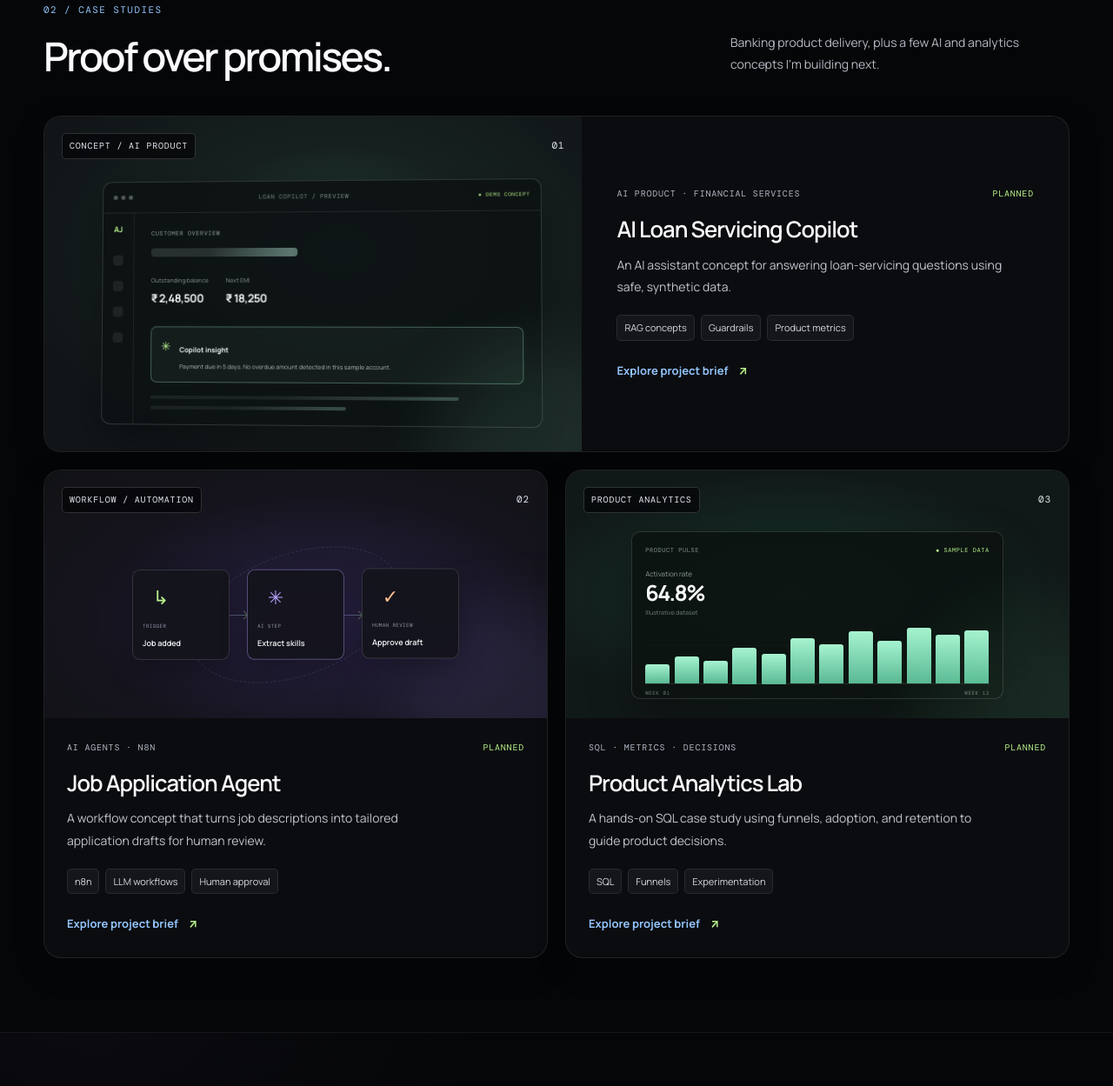
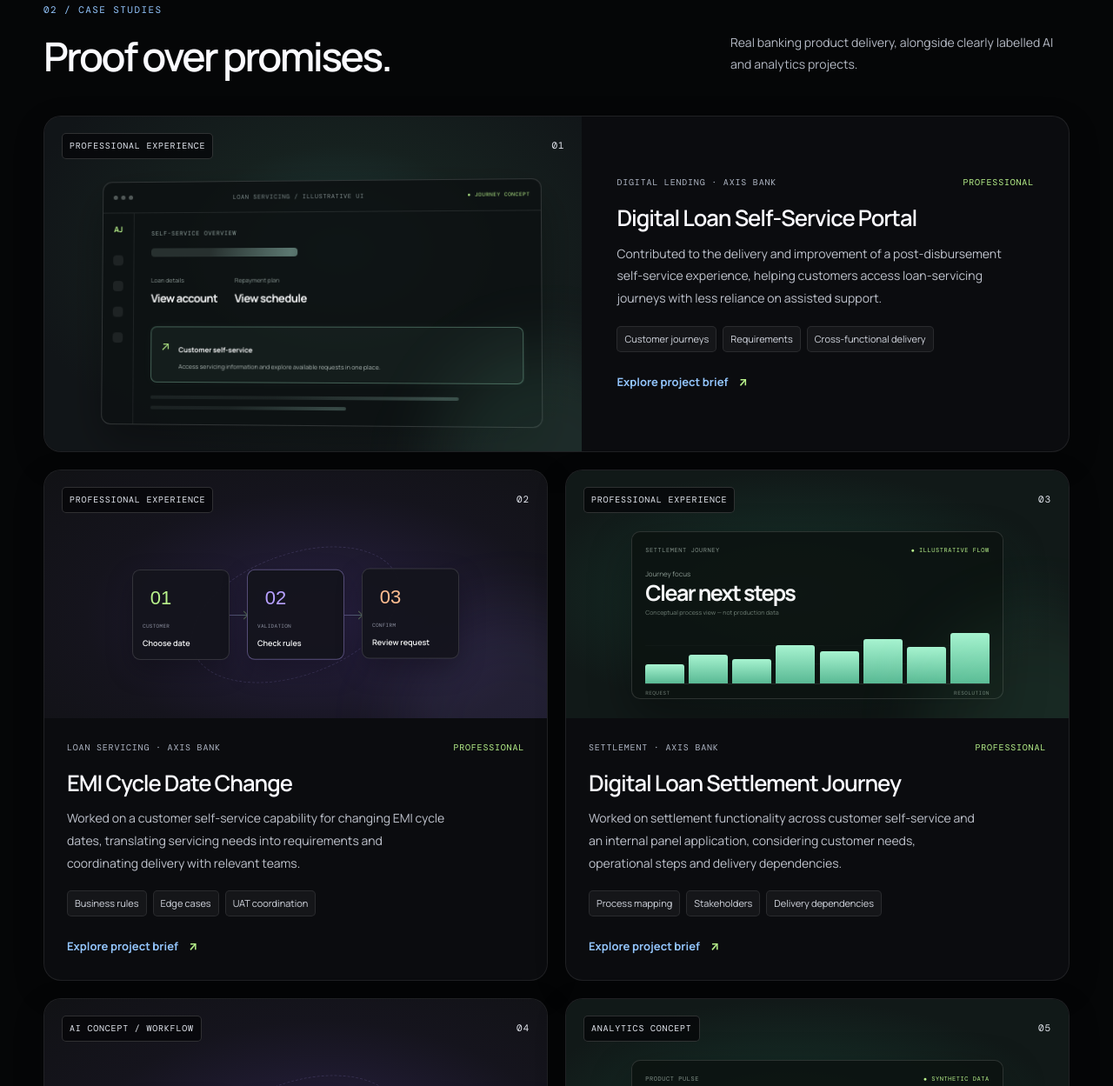
Before and after one commit to Akshay-Jathar/Akshay-Jathar.github.io, a plain HTML site: page index.html in a window 1280 px wide. Shown: the part 1977-3226 px from the top of the page at 87% size. Drawn offline with nearby package versions, Linux system fonts and the light colour scheme.

Commit message:
Add files via upload
Update portfolio website

```diff
--- a/index.html
+++ b/index.html
@@ -892,22 +892,29 @@ body{
     <section class="proof-strip" aria-label="Areas of focus"><div class="proof-inner"><span>PRODUCT STRATEGY</span><i>✳</i><span>FINTECH</span><i>✳</i><span>AI & AGENTS</span><i>✳</i><span>WORKFLOW AUTOMATION</span><i>✳</i><span>PRODUCT ANALYTICS</span></div></section>
 
 <section class="section-shell work-section" id="work">
-      <div class="section-heading reveal"><div><div class="eyebrow">02 / CASE STUDIES</div><h2>Proof over promises.</h2></div><p>Banking product delivery, plus a few AI and analytics concepts I’m building next.</p></div>
+      <div class="section-heading reveal"><div><div class="eyebrow">02 / CASE STUDIES</div><h2>Proof over promises.</h2></div><p>Real banking product delivery, alongside clearly labelled AI and analytics projects.</p></div>
       <div class="project-grid">
-        <article class="project-card project-featured reveal" data-category="ai fintech" tabindex="0">
-          <div class="project-visual loan-visual"><div class="visual-top"><span class="visual-pill">CONCEPT / AI PRODUCT</span><span class="visual-number">01</span></div><div class="loan-window"><div class="window-head"><span class="window-dots"><i></i><i></i><i></i></span><span>LOAN COPILOT / PREVIEW</span><span class="live-indicator">● DEMO CONCEPT</span></div><div class="loan-body"><div class="loan-sidebar"><b>AJ</b><span></span><span></span><span></span><span></span></div><div class="loan-main"><div class="tiny-label">CUSTOMER OVERVIEW</div><div class="skeleton skeleton-title"></div><div class="metric-row"><div><small>Outstanding balance</small><b>₹ 2,48,500</b></div><div><small>Next EMI</small><b>₹ 18,250</b></div></div><div class="ai-answer"><span class="ai-spark">✳</span><div><b>Copilot insight</b><p>Payment due in 5 days. No overdue amount detected in this sample account.</p></div></div><div class="skeleton skeleton-line"></div><div class="skeleton skeleton-line short"></div></div></div></div><div class="visual-glow"></div></div>
-          <div class="project-info"><div class="project-meta"><span>AI PRODUCT · FINANCIAL SERVICES</span><span class="status-text">PLANNED</span></div><h3>AI Loan Servicing Copilot</h3><p>An AI assistant concept for answering loan-servicing questions using safe, synthetic data.</p><div class="tag-row"><span>RAG concepts</span><span>Guardrails</span><span>Product metrics</span></div><button class="text-link project-details" data-project="loan">Explore project brief <span>↗</span></button></div>
+        <article class="project-card project-featured reveal" data-category="fintech lending" tabindex="0">
+          <div class="project-visual loan-visual"><div class="visual-top"><span class="visual-pill">PROFESSIONAL EXPERIENCE</span><span class="visual-number">01</span></div><div class="loan-window"><div class="window-head"><span class="window-dots"><i></i><i></i><i></i></span><span>LOAN SERVICING / ILLUSTRATIVE UI</span><span class="live-indicator">● JOURNEY CONCEPT</span></div><div class="loan-body"><div class="loan-sidebar"><b>AJ</b><span></span><span></span><span></span><span></span></div><div class="loan-main"><div class="tiny-label">SELF-SERVICE OVERVIEW</div><div class="skeleton skeleton-title"></div><div class="metric-row"><div><small>Loan details</small><b>View account</b></div><div><small>Repayment plan</small><b>View schedule</b></div></div><div class="ai-answer"><span class="ai-spark">↗</span><div><b>Customer self-service</b><p>Access servicing information and explore available requests in one place.</p></div></div><div class="skeleton skeleton-line"></div><div class="skeleton skeleton-line short"></div></div></div></div><div class="visual-glow"></div></div>
+          <div class="project-info"><div class="project-meta"><span>DIGITAL LENDING · AXIS BANK</span><span class="status-text">PROFESSIONAL</span></div><h3>Digital Loan Self-Service Portal</h3><p>Contributed to the delivery and improvement of a post-disbursement self-service experience, helping customers access loan-servicing journeys with less reliance on assisted support.</p><div class="tag-row"><span>Customer journeys</span><span>Requirements</span><span>Cross-functional delivery</span></div><button class="text-link project-details" data-project="ssp">Explore project brief <span>↗</span></button></div>
+        </article>
+        <article class="project-card reveal" data-category="fintech lending" tabindex="0">
+          <div class="project-visual workflow-visual"><div class="visual-top"><span class="visual-pill">PROFESSIONAL EXPERIENCE</span><span class="visual-number">02</span></div><div class="workflow-canvas"><div class="flow-node trigger"><span class="node-icon">01</span><small>CUSTOMER</small><b>Choose date</b></div><div class="flow-connector c1"></div><div class="flow-node ai-node"><span class="node-icon">02</span><small>VALIDATION</small><b>Check rules</b></div><div class="flow-connector c2"></div><div class="flow-node output-node"><span class="node-icon">03</span><small>CONFIRM</small><b>Review request</b></div><div class="flow-orbit"></div></div><div class="visual-glow violet-glow"></div></div>
+          <div class="project-info"><div class="project-meta"><span>LOAN SERVICING · AXIS BANK</span><span class="status-text">PROFESSIONAL</span></div><h3>EMI Cycle Date Change</h3><p>Worked on a customer self-service capability for changing EMI cycle dates, translating servicing needs into requirements and coordinating delivery with relevant teams.</p><div class="tag-row"><span>Business rules</span><span>Edge cases</span><span>UAT coordination</span></div><button class="text-link project-details" data-project="emi">Explore project brief <span>↗</span></button></div>
+        </article>
+        <article class="project-card reveal" data-category="fintech lending" tabindex="0">
+          <div class="project-visual analytics-visual"><div class="visual-top"><span class="visual-pill">PROFESSIONAL EXPERIENCE</span><span class="visual-number">03</span></div><div class="analytics-panel"><div class="analytics-header"><span>SETTLEMENT JOURNEY</span><span>● ILLUSTRATIVE FLOW</span></div><div class="analytics-number"><small>Journey focus</small><b>Clear next steps</b><span>Conceptual process view — not production data</span></div><div class="chart-bars"><i style="--h:35%"></i><i style="--h:52%"></i><i style="--h:44%"></i><i style="--h:69%"></i><i style="--h:58%"></i><i style="--h:80%"></i><i style="--h:66%"></i><i style="--h:91%"></i></div><div class="chart-axis"><span>REQUEST</span><span>RESOLUTION</span></div></div><div class="visual-glow mint-glow"></div></div>
+          <div class="project-info"><div class="project-meta"><span>SETTLEMENT · AXIS BANK</span><span class="status-text">PROFESSIONAL</span></div><h3>Digital Loan Settlement Journey</h3><p>Worked on settlement functionality across customer self-service and an internal panel application, considering customer needs, operational steps and delivery dependencies.</p><div class="tag-row"><span>Process mapping</span><span>Stakeholders</span><span>Delivery dependencies</span></div><button class="text-link project-details" data-project="settlement">Explore project brief <span>↗</span></button></div>
         </article>
         <article class="project-card reveal" data-category="automation ai" tabindex="0">
-          <div class="project-visual workflow-visual"><div class="visual-top"><span class="visual-pill">WORKFLOW / AUTOMATION</span><span class="visual-number">02</span></div><div class="workflow-canvas"><div class="flow-node trigger"><span class="node-icon">↳</span><small>TRIGGER</small><b>Job added</b></div><div class="flow-connector c1"></div><div class="flow-node ai-node"><span class="node-icon">✳</span><small>AI STEP</small><b>Extract skills</b></div><div class="flow-connector c2"></div><div class="flow-node output-node"><span class="node-icon">✓</span><small>HUMAN REVIEW</small><b>Approve draft</b></div><div class="flow-orbit"></div></div><div class="visual-glow violet-glow"></div></div>
-          <div class="project-info"><div class="project-meta"><span>AI AGENTS · N8N</span><span class="status-text">PLANNED</span></div><h3>Job Application Agent</h3><p>A workflow concept that turns job descriptions into tailored application drafts for human review.</p><div class="tag-row"><span>n8n</span><span>LLM workflows</span><span>Human approval</span></div><button class="text-link project-details" data-project="jobs">Explore project brief <span>↗</span></button></div>
+          <div class="project-visual workflow-visual"><div class="visual-top"><span class="visual-pill">AI CONCEPT / WORKFLOW</span><span class="visual-number">04</span></div><div class="workflow-canvas"><div class="flow-node trigger"><span class="node-icon">↳</span><small>INPUT</small><b>Job added</b></div><div class="flow-connector c1"></div><div class="flow-node ai-node"><span class="node-icon">✳</span><small>AI STEP</small><b>Extract skills</b></div><div class="flow-connector c2"></div><div class="flow-node output-node"><span class="node-icon">✓</span><small>HUMAN REVIEW</small><b>Approve draft</b></div><div class="flow-orbit"></div></div><div class="visual-glow violet-glow"></div></div>
+          <div class="project-info"><div class="project-meta"><span>AI AGENTS · N8N</span><span class="status-text">CONCEPT</span></div><h3>Job Application Agent</h3><p>A planned workflow concept for turning job descriptions into structured, review-ready application drafts while keeping a person in control.</p><div class="tag-row"><span>n8n</span><span>LLM workflows</span><span>Human approval</span></div><button class="text-link project-details" data-project="jobs">Explore project brief <span>↗</span></button></div>
         </article>
         <article class="project-card reveal" data-category="product analytics" tabindex="0">
-          <div class="project-visual analytics-visual"><div class="visual-top"><span class="visual-pill">PRODUCT ANALYTICS</span><span class="visual-number">03</span></div><div class="analytics-panel"><div class="analytics-header"><span>PRODUCT PULSE</span><span>● SAMPLE DATA</span></div><div class="analytics-number"><small>Activation rate</small><b>64.8%</b><span>Illustrative dataset</span></div><div class="chart-bars"><i style="--h:34%"></i><i style="--h:48%"></i><i style="--h:41%"></i><i style="--h:65%"></i><i style="--h:54%"></i><i style="--h:82%"></i><i style="--h:71%"></i><i style="--h:94%"></i><i style="--h:77%"></i><i style="--h:100%"></i><i style="--h:88%"></i><i style="--h:95%"></i></div><div class="chart-axis"><span>WEEK 01</span><span>WEEK 12</span></div></div><div class="visual-glow mint-glow"></div></div>
-          <div class="project-info"><div class="project-meta"><span>SQL · METRICS · DECISIONS</span><span class="status-text">PLANNED</span></div><h3>Product Analytics Lab</h3><p>A hands-on SQL case study using funnels, adoption, and retention to guide product decisions.</p><div class="tag-row"><span>SQL</span><span>Funnels</span><span>Experimentation</span></div><button class="text-link project-details" data-project="analytics">Explore project brief <span>↗</span></button></div>
+          <div class="project-visual analytics-visual"><div class="visual-top"><span class="visual-pill">ANALYTICS CONCEPT</span><span class="visual-number">05</span></div><div class="analytics-panel"><div class="analytics-header"><span>PRODUCT PULSE</span><span>● SYNTHETIC DATA</span></div><div class="analytics-number"><small>Example metric</small><b>Activation</b><span>Illustrative view — no real business results</span></div><div class="chart-bars"><i style="--h:34%"></i><i style="--h:48%"></i><i style="--h:41%"></i><i style="--h:65%"></i><i style="--h:54%"></i><i style="--h:82%"></i><i style="--h:71%"></i><i style="--h:94%"></i><i style="--h:77%"></i><i style="--h:100%"></i></div><div class="chart-axis"><span>FUNNEL</span><span>RETENTION</span></div></div><div class="visual-glow mint-glow"></div></div>
+          <div class="project-info"><div class="project-meta"><span>SQL · METRICS · DECISIONS</span><span class="status-text">PLANNED</span></div><h3>Product Analytics Lab</h3><p>A planned SQL case study using a synthetic dataset to explore funnels, adoption and retention, then turn the findings into a product recommendation.</p><div class="tag-row"><span>SQL</span><span>Funnels</span><span>Experiment design</span></div><button class="text-link project-details" data-project="analytics">Explore project brief <span>↗</span></button></div>
         </article>
       </div>
-
     </section>
     <section class="section-shell highlights-section" id="highlights">
       <div class="section-heading reveal"><div><div class="eyebrow">03 / PROFESSIONAL HIGHLIGHTS</div><h2>Work that moves things forward.</h2></div><p>Digital lending and payments work at Axis Bank.</p></div>
@@ -992,31 +999,49 @@ resumeDialog?.addEventListener('click', event => {
 });
 
 const projectBriefs = {
-  loan: {
-    kicker: 'AI PRODUCT · FINANCIAL SERVICES',
-    title: 'AI Loan Servicing Copilot',
-    description: 'A concept for a servicing assistant that helps answer questions about a fictional loan account using controlled, synthetic records and grounded knowledge.',
-    problem: 'Servicing teams often need to look across multiple records and policy documents to answer routine questions. The product hypothesis is that a grounded assistant could reduce lookup effort without sacrificing accuracy or control.',
-    scope: ['Search synthetic loan and repayment records.', 'Answer common servicing questions with source references.', 'Decline or escalate questions when the evidence is incomplete.', 'Provide a simple evaluation view for answer quality and task completion.'],
-    metrics: 'Grounded answer rate, factual accuracy on a test set, task completion rate, escalation rate, and median time to resolve a test query.',
-    status: 'STATUS · PLANNED'
+  ssp: {
+    kicker: 'DIGITAL LENDING · PROFESSIONAL EXPERIENCE',
+    title: 'Digital Loan Self-Service Portal',
+    description: 'Professional experience contributing to the delivery and improvement of a post-disbursement loan self-service experience at Axis Bank. The visual on this portfolio is illustrative, not a production screenshot.',
+    problem: 'Loan customers may need to rely on assisted channels to understand their account or complete servicing tasks. The product goal is to make relevant information and supported servicing journeys easier to access digitally.',
+    scope: ['Contributed to customer self-service journeys for post-disbursement loan servicing.', 'Worked with stakeholders to translate servicing needs into requirements.', 'Supported cross-functional execution and testing coordination.', 'Use only approved, non-confidential details when presenting the work publicly.'],
+    metrics: 'Add only verified measures, with their baseline, measurement period, and attribution. No outcome metric is claimed in this project brief.',
+    status: 'STATUS · PROFESSIONAL EXPERIENCE'
+  },
+  emi: {
+    kicker: 'LOAN SERVICING · PROFESSIONAL EXPERIENCE',
+    title: 'EMI Cycle Date Change',
+    description: 'Professional experience working on a customer self-service capability for changing EMI cycle dates. This summary describes the type of work without exposing internal system details.',
+    problem: 'Customers need a clear and understandable way to request a change to their EMI cycle date while the bank applies relevant product rules and validations.',
+    scope: ['Translate the customer need into clear requirements and acceptance criteria.', 'Consider eligibility, validation, confirmation and exception scenarios.', 'Coordinate with relevant stakeholders through delivery and testing.', 'Confirm the final release status and personal contribution before publishing further detail.'],
+    metrics: 'No quantitative impact is claimed here. Add verified adoption, completion, complaint or turnaround-time measures only if you can substantiate them.',
+    status: 'STATUS · PROFESSIONAL EXPERIENCE'
+  },
+  settlement: {
+    kicker: 'LOAN SETTLEMENT · PROFESSIONAL EXPERIENCE',
+    title: 'Digital Loan Settlement Journey',
+    description: 'Professional experience working on settlement functionality across a customer self-service experience and an internal panel application.',
+    problem: 'Settlement journeys can involve customer-facing steps and internal operational handling. The product challenge is to make the journey clear while accounting for process dependencies and operational requirements.',
+    scope: ['Contributed to requirements and process understanding for settlement functionality.', 'Considered customer and internal panel journey needs.', 'Coordinated with relevant stakeholders on delivery dependencies.', 'Keep system-specific implementation details and confidential screenshots out of the public portfolio.'],
+    metrics: 'No quantitative outcome is claimed. Add verified measures only when the baseline, period and your contribution are clear.',
+    status: 'STATUS · PROFESSIONAL EXPERIENCE'
   },
   jobs: {
     kicker: 'AI AGENTS · WORKFLOW AUTOMATION',
     title: 'Job Application Agent',
-    description: 'A planned n8n workflow that converts a job description into a structured, review-ready application pack while keeping a person in control.',
-    problem: 'Tailoring an application takes repetitive reading and rewriting. The hypothesis is that a workflow can reduce preparation time while preserving accuracy and candidate ownership.',
+    description: 'A planned n8n workflow concept that converts a job description into a structured, review-ready application pack while keeping a person in control.',
+    problem: 'Tailoring an application takes repetitive reading and rewriting. The hypothesis is that a workflow can reduce preparation effort while preserving accuracy and candidate ownership.',
     scope: ['Accept a job description and a user-provided resume.', 'Extract role requirements into a structured format.', 'Suggest relevant resume edits without inventing experience.', 'Generate interview questions and pause for human review before anything is sent.'],
-    metrics: 'Time to prepare a draft, extraction accuracy, percentage of suggestions accepted, unsupported-claim rate, and workflow failure rate.',
-    status: 'STATUS · PLANNED'
+    metrics: 'If built and tested, evaluate time to prepare a draft, extraction accuracy, percentage of suggestions accepted, unsupported-claim rate, and workflow failure rate.',
+    status: 'STATUS · CONCEPT / PLANNED'
   },
   analytics: {
     kicker: 'PRODUCT ANALYTICS · SQL',
     title: 'Product Analytics Lab',
-    description: 'A planned case study using a synthetic product dataset to show how a PM can turn usage data into a decision.',
-    problem: 'A metric is only useful when its definition is clear and it informs an action. This project will explore activation, conversion, retention, and feature adoption.',
+    description: 'A planned case study using a synthetic product dataset to demonstrate how a PM can turn usage data into a decision.',
+    problem: 'A metric is useful when its definition is clear and it informs an action. This project explores activation, conversion, retention and feature adoption using illustrative data.',
     scope: ['Define activation and conversion events.', 'Write SQL for funnel and cohort analysis.', 'Visualize a small set of product metrics.', 'Recommend an experiment and explain its trade-offs.'],
-    metrics: 'Funnel conversion, cohort retention, feature adoption, experiment success criteria, and data-quality checks.',
+    metrics: 'Use funnel conversion, cohort retention, feature adoption, experiment success criteria and data-quality checks once the project is built. No real business outcome is claimed.',
     status: 'STATUS · PLANNED'
   }
 };
```
